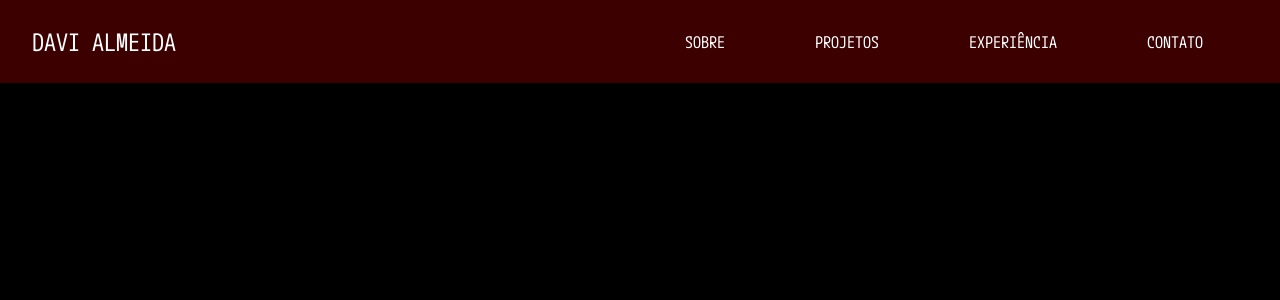
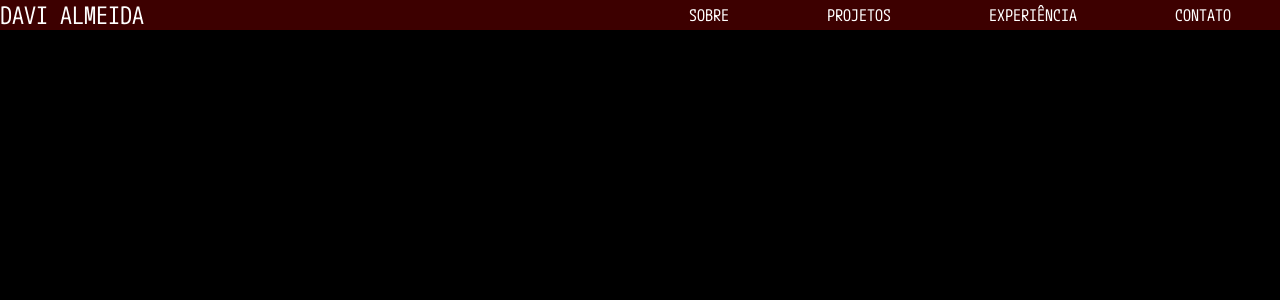
Before and after one commit to lik3as/portfolio, a React (Vite) app: page / in a window 1280 px wide. Shown: the top 300 px of the page. Built offline with nearby package versions, Linux system fonts and the light colour scheme.

Commit message:
styles: fixed header

```diff
--- a/src/components/header/index.tsx
+++ b/src/components/header/index.tsx
@@ -3,17 +3,22 @@
 
 import { Nav } from "@/components/nav";
 
-export function Header () {
+interface Props {
+	hght: HEADER_HEIGHTS;
+	pddgX: HEADER_PADDINGS;
+}
+
+export function Header ({hght, pddgX}: Props) {
 	return (
 		<StyledHeader
 		$outlined
-		$padding={HEADER_PADDINGS.SMALL}
-		$height={HEADER_HEIGHTS.BIG}
+		$padding={pddgX}
+		$height={hght}
 		>
 			<Nav
 				spacing={"space-between"}
-				hdrHght={HEADER_HEIGHTS.BIG}
-				hdrPddg={HEADER_PADDINGS.SMALL}
+				hdrHght={hght}
+				hdrPddg={pddgX}
 			/>
 		</StyledHeader>
 	);
--- a/src/components/header/styles.ts
+++ b/src/components/header/styles.ts
@@ -13,6 +13,7 @@
 	left: 0;
 	box-sizing: border-box;
 	width: 100%;
+	z-index: 1;
 
 	align-content: center;
 
```
